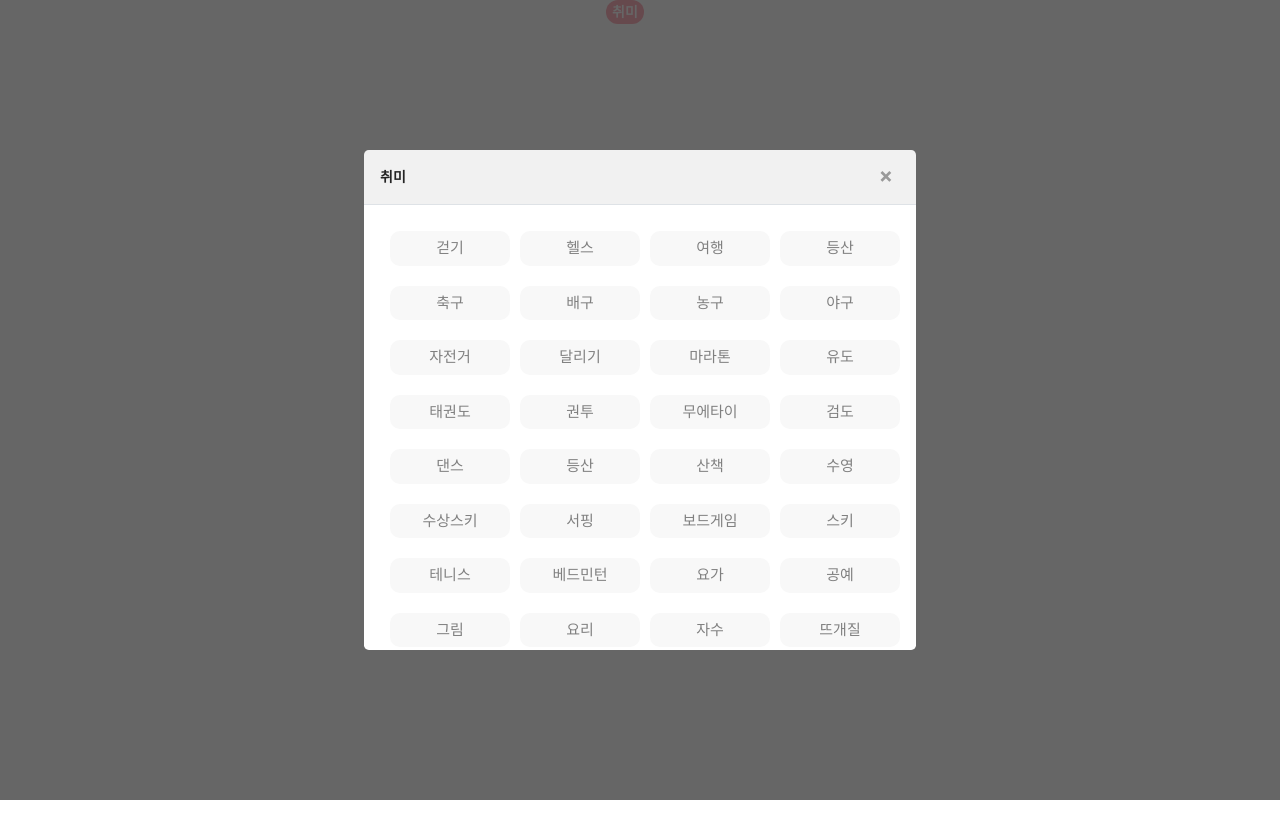
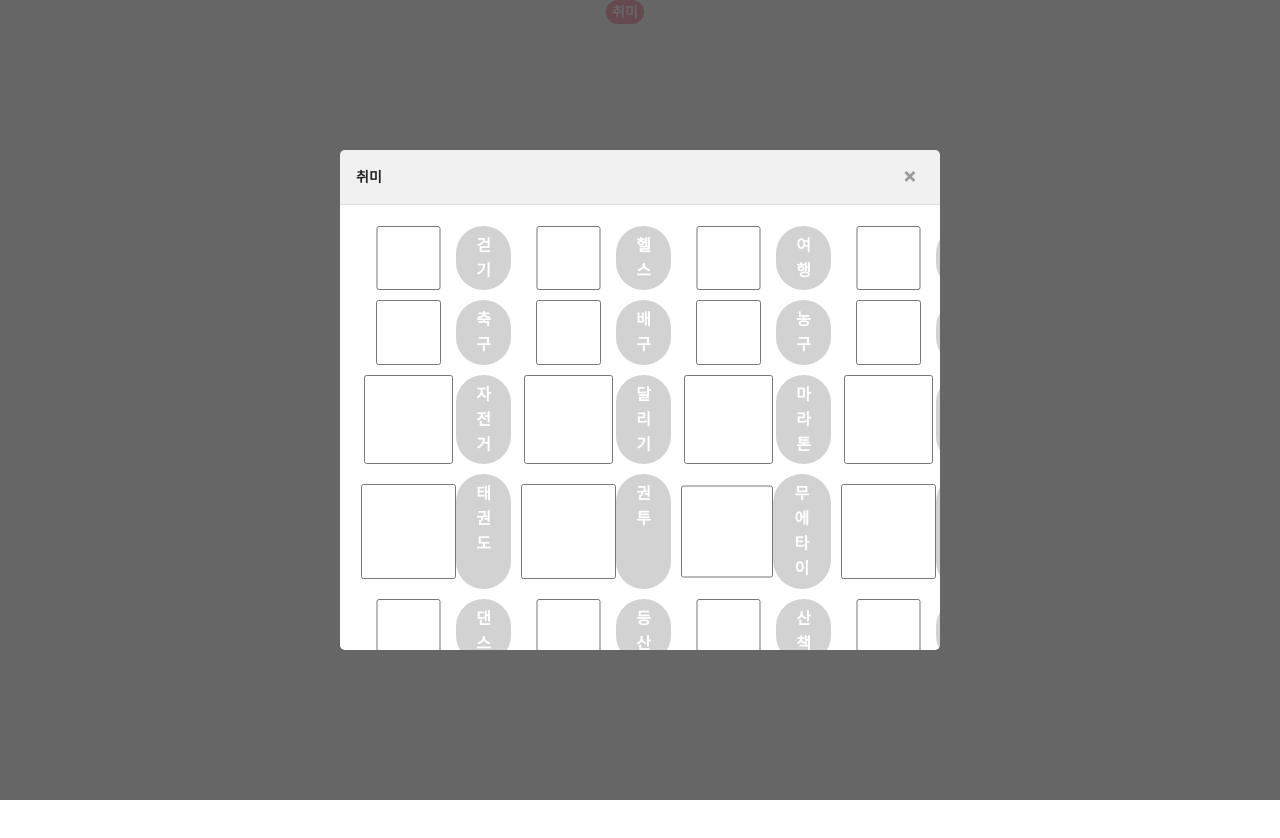
Before and after one commit to team-doogeun/doogeun-dating-frontend, a React (Create React App) app in the folder client/: page /signup in a window 1280 px wide. Both pictures are taken after a click on the button "취미". Shown: the top 838 px of the page. Built offline with nearby package versions, Linux system fonts and the light colour scheme.

Commit message:
개씨발 하비

```diff
--- a/client/src/components/views/SignUpPage/AttributeData.js
+++ b/client/src/components/views/SignUpPage/AttributeData.js
@@ -112,63 +112,63 @@ const mbtiData = [
 
 const hobbyData = [
   { value: '걷기', label: '걷기', checked: false },
-  { value: '헬스', label: '헬스' },
-  { value: '여행', label: '여행' },
-  { value: '등산', label: '등산' },
-  { value: '축구', label: '축구' },
-  { value: '배구', label: '배구' },
-  { value: '농구', label: '농구' },
-  { value: '야구', label: '야구' },
-  { value: '자전거', label: '자전거' },
-  { value: '달리기', label: '달리기' },
-  { value: '마라톤', label: '마라톤' },
-  { value: '유도', label: '유도' },
-  { value: '태권도', label: '태권도' },
-  { value: '권투', label: '권투' },
-  { value: '무에타이', label: '무에타이' },
-  { value: '검도', label: '검도' },
-  { value: '댄스', label: '댄스' },
-  { value: '등산', label: '등산' },
-  { value: '산책', label: '산책' },
-  { value: '수영', label: '수영' },
-  { value: '수상스키', label: '수상스키' },
-  { value: '서핑', label: '서핑' },
-  { value: '보드게임', label: '보드게임' },
-  { value: '스키', label: '스키' },
-  { value: '테니스', label: '테니스' },
-  { value: '베드민턴', label: '베드민턴' },
-  { value: '요가', label: '요가' },
-  { value: '공예', label: '공예' },
-  { value: '그림', label: '그림' },
-  { value: '요리', label: '요리' },
-  { value: '자수', label: '자수' },
-  { value: '뜨개질', label: '뜨개질' },
-  { value: '사진 찍기', label: '사진 찍기' },
-  { value: '서예', label: '서예' },
-  { value: '글쓰기', label: '글쓰기' },
-  { value: '패션', label: '패션' },
-  { value: '쇼핑', label: '쇼핑' },
-  { value: '게임', label: '게임' },
-  { value: '블로그', label: '블로그' },
-  { value: '골동품 수집', label: '골동품 수집' },
-  { value: '맛집 탐방', label: '맛집 탐방' },
-  { value: '재테크', label: '재테크' },
-  { value: '바이올린', label: '바이올린' },
-  { value: '기타', label: '기타' },
-  { value: '드럼', label: '드럼' },
-  { value: '피아노', label: '피아노' },
-  { value: '코인노래방', label: '코인노래방' },
-  { value: '오버워치', label: '오버워치' },
-  { value: '롤', label: '롤' },
-  { value: '발로란트', label: '발로란트' },
-  { value: '메이플', label: '메이플' },
-  { value: '카트라이더', label: '카트라이더' },
-  { value: '롤토체스', label: '롤토체스' },
-  { value: '서든어택', label: '서든어택' },
-  { value: '마인크래프트', label: '마인크래프트' },
-  { value: '술', label: '술' },
-  { value: '풋살', label: '풋살' },
-  { value: '배틀그라운드', label: '배틀그라운드' },
+  { value: '헬스', label: '헬스', checked: false },
+  { value: '여행', label: '여행', checked: false },
+  { value: '등산', label: '등산', checked: false },
+  { value: '축구', label: '축구', checked: false },
+  { value: '배구', label: '배구', checked: false },
+  { value: '농구', label: '농구', checked: false },
+  { value: '야구', label: '야구', checked: false },
+  { value: '자전거', label: '자전거', checked: false },
+  { value: '달리기', label: '달리기', checked: false },
+  { value: '마라톤', label: '마라톤', checked: false },
+  { value: '유도', label: '유도', checked: false },
+  { value: '태권도', label: '태권도', checked: false },
+  { value: '권투', label: '권투', checked: false },
+  { value: '무에타이', label: '무에타이', checked: false },
+  { value: '검도', label: '검도', checked: false },
+  { value: '댄스', label: '댄스', checked: false },
+  { value: '등산', label: '등산', checked: false },
+  { value: '산책', label: '산책', checked: false },
+  { value: '수영', label: '수영', checked: false },
+  { value: '수상스키', label: '수상스키', checked: false },
+  { value: '서핑', label: '서핑', checked: false },
+  { value: '보드게임', label: '보드게임', checked: false },
+  { value: '스키', label: '스키', checked: false },
+  { value: '테니스', label: '테니스', checked: false },
+  { value: '베드민턴', label: '베드민턴', checked: false },
+  { value: '요가', label: '요가', checked: false },
+  { value: '공예', label: '공예', checked: false },
+  { value: '그림', label: '그림', checked: false },
+  { value: '요리', label: '요리', checked: false },
+  { value: '자수', label: '자수', checked: false },
+  { value: '뜨개질', label: '뜨개질', checked: false },
+  { value: '사진 찍기', label: '사진 찍기', checked: false },
+  { value: '서예', label: '서예', checked: false },
+  { value: '글쓰기', label: '글쓰기', checked: false },
+  { value: '패션', label: '패션', checked: false },
+  { value: '쇼핑', label: '쇼핑', checked: false },
+  { value: '게임', label: '게임', checked: false },
+  { value: '블로그', label: '블로그', checked: false },
+  { value: '골동품 수집', label: '골동품 수집', checked: false },
+  { value: '맛집 탐방', label: '맛집 탐방', checked: false },
+  { value: '재테크', label: '재테크', checked: false },
+  { value: '바이올린', label: '바이올린', checked: false },
+  { value: '기타', label: '기타', checked: false },
+  { value: '드럼', label: '드럼', checked: false },
+  { value: '피아노', label: '피아노', checked: false },
+  { value: '코인노래방', label: '코인노래방', checked: false },
+  { value: '오버워치', label: '오버워치', checked: false },
+  { value: '롤', label: '롤', checked: false },
+  { value: '발로란트', label: '발로란트', checked: false },
+  { value: '메이플', label: '메이플', checked: false },
+  { value: '카트라이더', label: '카트라이더', checked: false },
+  { value: '롤토체스', label: '롤토체스', checked: false },
+  { value: '서든어택', label: '서든어택', checked: false },
+  { value: '마인크래프트', label: '마인크래프트', checked: false },
+  { value: '술', label: '술', checked: false },
+  { value: '풋살', label: '풋살', checked: false },
+  { value: '배틀그라운드', label: '배틀그라운드', checked: false },
 ];
 
 const drinkData = [
--- a/client/src/components/views/smallComponent/HobbyButton.css
+++ b/client/src/components/views/smallComponent/HobbyButton.css
@@ -1,28 +1,35 @@
-.buttonContainer {
-  width: 120px;
+.checkboxContainer {
+  width: 150px;
+  display: flex;
+  flex-direction: row;
+  font-weight: 700;
+  font-size: 16px;
   margin: 5px;
 }
 
-.btn {
-  width: 100%;
-  color: gray;
-  font-size: 15px;
-  background-color: #f8f8f8;
-  margin: 5px;
-  border: none;
-  border-radius: 10px;
+.checkbox {
+  width: 10%;
+  display: flex;
+  appearance: none;
+}
+
+.checkbox_text {
+  display: flex;
+  background-color: #d2d2d2;
+  text-align: center;
+  font-size: 16px;
+  color: #ffffff;
+  padding: 7px 20px;
+  border-radius: 50px;
   cursor: pointer;
 }
 
-.btnclicked {
-  width: 100%;
-  color: black;
-  height: 40px;
-  font-weight: bold;
-  font-size: 15px;
-  background-color: palevioletred;
-  margin: 5px;
-  border: none;
-  border-radius: 10px;
-  cursor: inherit;
+.checkbox_text:hover {
+  background-color: #ff9a31;
+  color: #ffffff;
 }
+
+.checkbox input:checked + .checkbox_text {
+  color: #ffffff;
+  background-color: #ffa230;
+}
--- a/client/src/components/views/smallComponent/HobbyButton.js
+++ b/client/src/components/views/smallComponent/HobbyButton.js
@@ -3,42 +3,29 @@ import './HobbyButton.css';
 import { hobbyData } from '../SignUpPage/AttributeData';
 import ModalComponent from '../SignInPage/SignInModal';
 import { ContentModalComponent } from '../NavBar/NavBar';
+import styled from 'styled-components';
 
 function HobbyButton() {
-  const data = [...hobbyData];
+  const hobby = [...hobbyData];
 
-  const [btnActive, setBtnActive] = useState('');
+  const [checked, setChecked] = useState(false);
+  const [btnActive, setBtnActive] = useState([]);
 
   const [btnCnt, setBtnCnt] = useState(0);
 
-  const toggleActive = (e) => {
-    setBtnActive(e.target.value);
-  };
-
-  // 기능
-  // 1. 버튼 2개까지 누적으로 누르거나 취소가능
-  // 2. 무조건 2개는 누르게 해야됨
-  // 3. 눌르고 나서 value 값 저장해야됨
-  const btnCount = (e) => {
-    const cnt = btnCnt;
-    if (cnt <= 1) {
-      cnt += 1;
-      setBtnCnt(cnt);
-      // 클로즈 버튼 비활성화
-    }
-
-    if (cnt === 2) {
-      // 클로즈 버튼 활성화
+  const onChangeHobby = (checked, item) => {
+    if (checked) {
+      setBtnActive([...btnActive, item]);
+    } else if (!checked) {
+      setBtnActive(btnActive.filter((el) => el !== item));
     }
   };
 
-  return data.map((item, idx) => {
+  return hobby.map((item, idx) => {
     return (
-      <div className="buttonContainer">
-        {/* classname을 수정해줘야함 */}
-        <button chec value={idx} key={idx} className={'btn' + (`${idx}` === btnActive ? 'clicked' : '')} onClick={toggleActive}>
-          {item.value}
-        </button>
+      <div className="checkboxContainer">
+        <input type="checkbox" id={String(idx)} onChange={(e) => onChangeHobby(e.target.checked, e.target.value)} checked={Boolean(item.checked)}></input>
+        <label className="checkbox_text">{item.value}</label>
       </div>
     );
   });
```
